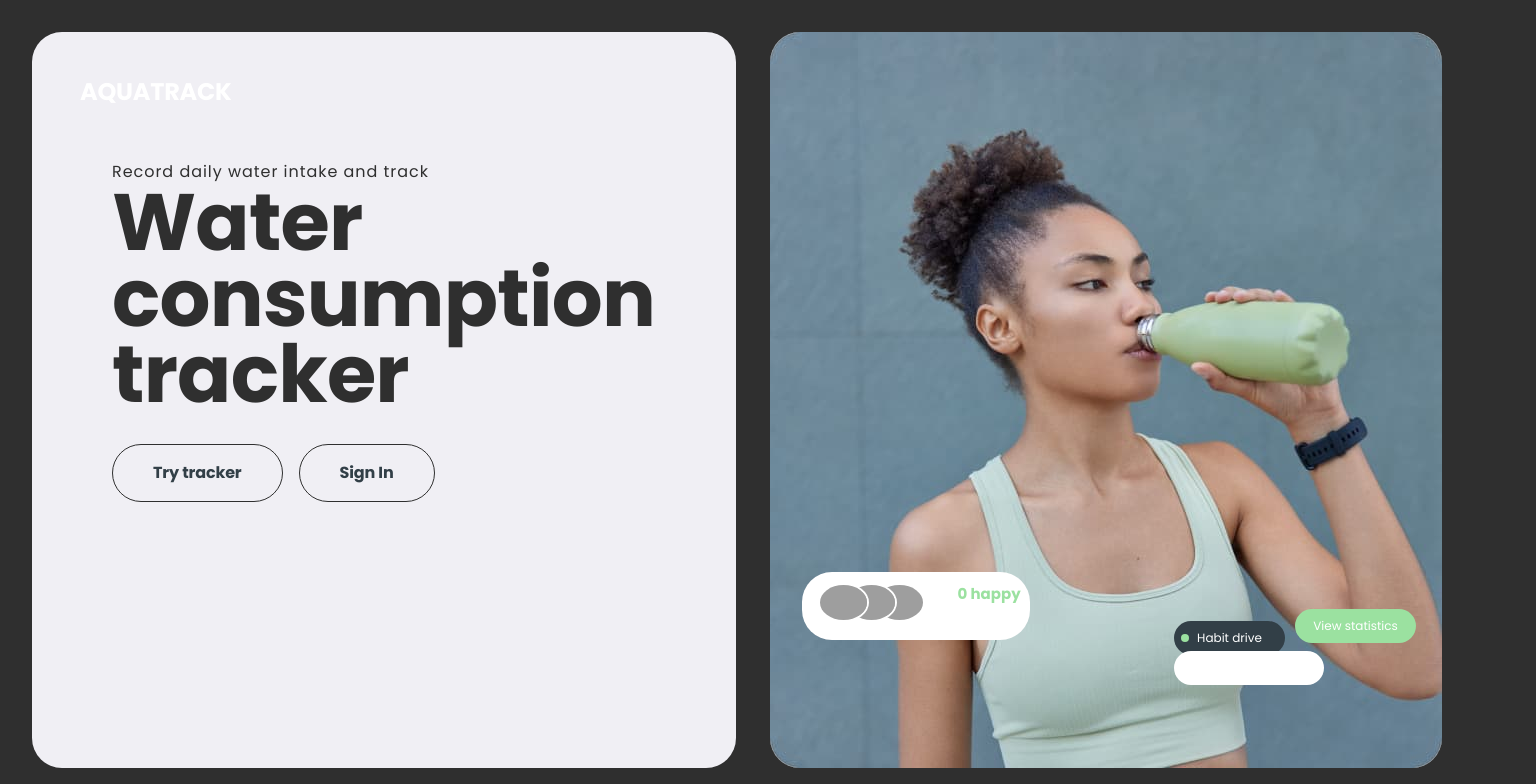
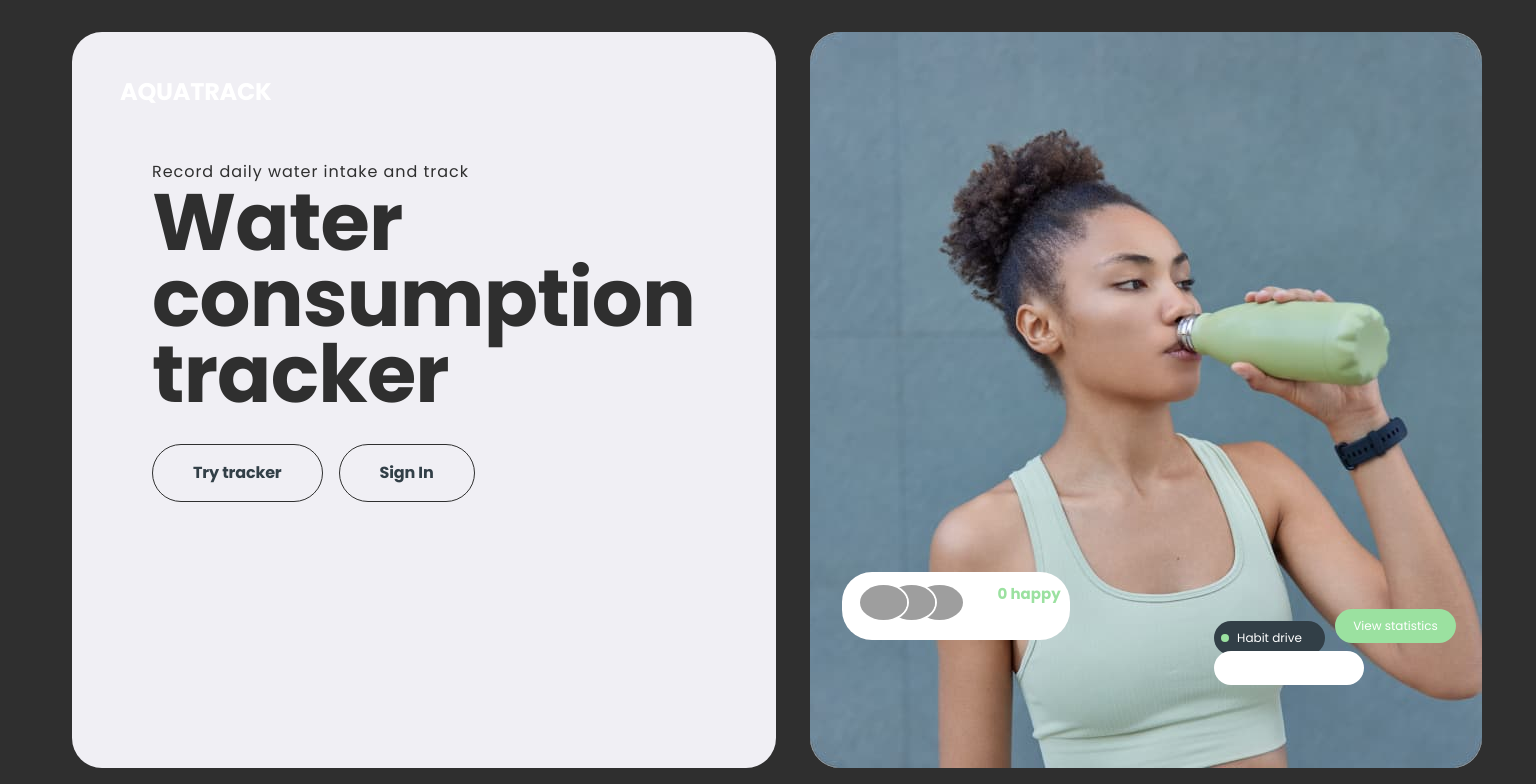
Before and after one commit to SvitlanaHu/water-intake-control-frontend, a React (Vite) app: page / in a window 1536 px wide. Shown: the top 784 px of the page. Built offline with nearby package versions, Linux system fonts and the light colour scheme; no server answers; grey boxes are pictures that could not be loaded.

Commit message:
Update HomePage.module.css
Centered HomePage

```diff
--- a/src/pages/HomePage/HomePage.module.css
+++ b/src/pages/HomePage/HomePage.module.css
@@ -1,21 +1,28 @@
 .container {
-  display: block;
-  margin: auto;
-  width: 100%;
-}
-.box {
-  /* position: relative; */
   padding: 16px;
   display: flex;
   align-items: center;
   justify-content: center;
   flex-direction: column;
+  width: 343px;
   gap: 16px;
+  margin-left: auto;
+  margin-right: auto;
+  position: relative;
+}
+@media (min-width: 768px) {
+  .container {
+    padding: 32px;
+    gap: 32px;
+    width: 672px;
+  }
 }
 @media (min-width: 1440px) {
-  .box {
+  .container {
     flex-direction: row;
-    padding: 32px;
-    gap: 32px;
+    width: 1392px;
   }
 }
+.box {
+  position: static;
+}
```
